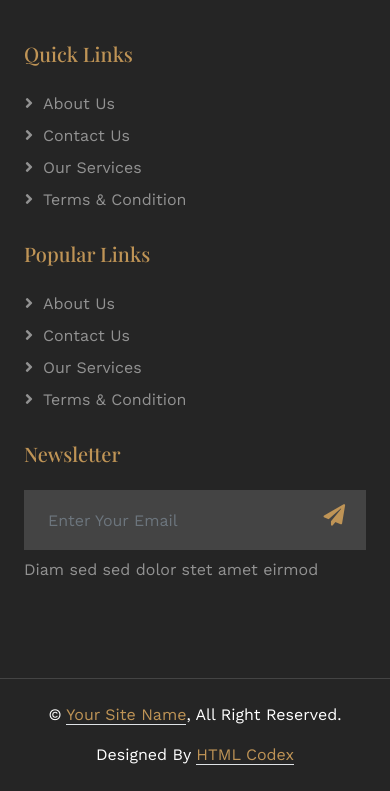
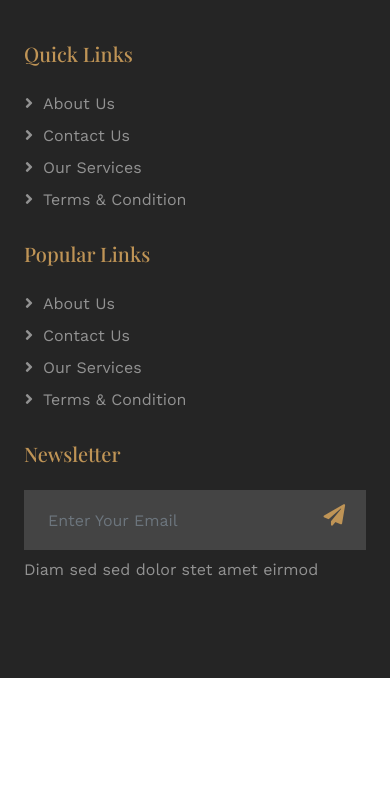
Before and after one commit to jaygupta-exe/shine-beauty-parlour, a website built with Vite: page index.html in a window 390 px wide. Shown: the part 8096-8887 px from the top of the page. After the commit the page ends 8774 px from the top, so only its background shows below. Built offline with nearby package versions, Linux system fonts and the light colour scheme.

Commit message:
Set up Vite dev environment and refined UI

```diff
--- a/index.html
+++ b/index.html
@@ -69,7 +69,7 @@
                     </div>
                     <a href="contact.html" class="nav-item nav-link">Contact</a>
                 </div>
-                <a class="btn btn-sm btn-primary" href="https://htmlcodex.com/downloading/?item=3597">Buy Pro Version</a>
+
             </div>
         </nav>
     </div>
@@ -349,28 +349,32 @@
             <div class="owl-carousel testimonial-carousel wow fadeIn" data-wow-delay="0.3s">
                 <div class="text-center bg-light p-4">
                     <i class="fa fa-quote-left fa-3x mb-3"></i>
-                    <p>Tempor erat elitr rebum at clita. Diam dolor diam ipsum sit diam amet diam et eos. Clita erat ipsum et lorem et sit.</p>
+                    <p>Tempor erat elitr rebum at clita. Diam dolor diam ipsum sit diam amet diam et eos. Clita erat
+                        ipsum et lorem et sit.</p>
                     <img class="img-fluid mx-auto border p-1 mb-3" src="img/testimonial-1.jpg" alt="">
                     <h4 class="mb-1">Client Name</h4>
                     <span>Profession</span>
                 </div>
                 <div class="text-center bg-light p-4">
                     <i class="fa fa-quote-left fa-3x mb-3"></i>
-                    <p>Tempor erat elitr rebum at clita. Diam dolor diam ipsum sit diam amet diam et eos. Clita erat ipsum et lorem et sit.</p>
+                    <p>Tempor erat elitr rebum at clita. Diam dolor diam ipsum sit diam amet diam et eos. Clita erat
+                        ipsum et lorem et sit.</p>
                     <img class="img-fluid mx-auto border p-1 mb-3" src="img/testimonial-2.jpg" alt="">
                     <h4 class="mb-1">Client Name</h4>
                     <span>Profession</span>
                 </div>
                 <div class="text-center bg-light p-4">
                     <i class="fa fa-quote-left fa-3x mb-3"></i>
-                    <p>Tempor erat elitr rebum at clita. Diam dolor diam ipsum sit diam amet diam et eos. Clita erat ipsum et lorem et sit.</p>
+                    <p>Tempor erat elitr rebum at clita. Diam dolor diam ipsum sit diam amet diam et eos. Clita erat
+                        ipsum et lorem et sit.</p>
                     <img class="img-fluid mx-auto border p-1 mb-3" src="img/testimonial-3.jpg" alt="">
                     <h4 class="mb-1">Client Name</h4>
                     <span>Profession</span>
                 </div>
                 <div class="text-center bg-light p-4">
                     <i class="fa fa-quote-left fa-3x mb-3"></i>
-                    <p>Tempor erat elitr rebum at clita. Diam dolor diam ipsum sit diam amet diam et eos. Clita erat ipsum et lorem et sit.</p>
+                    <p>Tempor erat elitr rebum at clita. Diam dolor diam ipsum sit diam amet diam et eos. Clita erat
+                        ipsum et lorem et sit.</p>
                     <img class="img-fluid mx-auto border p-1 mb-3" src="img/testimonial-4.jpg" alt="">
                     <h4 class="mb-1">Client Name</h4>
                     <span>Profession</span>
@@ -382,14 +386,16 @@
 
 
     <!-- Footer Start -->
-    <div class="container-fluid footer position-relative bg-dark text-white-50 py-5 mt-5 wow fadeIn" data-wow-delay="0.2s">
+    <div class="container-fluid footer position-relative bg-dark text-white-50 py-5 mt-5 wow fadeIn"
+        data-wow-delay="0.2s">
         <div class="container py-5">
             <div class="row g-5">
                 <div class="col-lg-6 pe-lg-5">
                     <a href="index.html" class="navbar-brand">
                         <h1 class="display-5 text-primary mb-0"><i class="bi bi-scissors"></i>Salone</h1>
                     </a>
-                    <p>Aliquyam sed elitr elitr erat sed diam ipsum eirmod eos lorem nonumy. Tempor sea ipsum diam  sed clita dolore eos dolores magna erat dolore sed stet justo et dolor.</p>
+                    <p>Aliquyam sed elitr elitr erat sed diam ipsum eirmod eos lorem nonumy. Tempor sea ipsum diam sed
+                        clita dolore eos dolores magna erat dolore sed stet justo et dolor.</p>
                     <p class="mb-2"><i class="fa fa-map-marker-alt me-2"></i>123 Street, New York, USA</p>
                     <p class="mb-2"><i class="fa fa-phone-alt me-2"></i>+012 345 67890</p>
                     <p><i class="fa fa-envelope me-2"></i>info@example.com</p>
@@ -434,23 +440,7 @@
     <!-- Footer End -->
 
 
-    <!-- Copyright Start -->
-    <div class="container-fluid bg-dark text-white border-top border-secondary py-4 wow fadeIn" data-wow-delay="0.1s">
-        <div class="container">
-            <div class="row">
-                <div class="col-md-6 text-center text-md-start mb-3 mb-md-0">
-                    &copy; <a class="border-bottom" href="#">Your Site Name</a>, All Right Reserved.
-                </div>
-                <div class="col-md-6 text-center text-md-end">
 
-                    <!--/*** The author’s attribution link must remain intact in the template. ***/-->
-                    <!--/*** If you wish to remove this credit link, please purchase the Pro Version . ***/-->
-                    Designed By <a class="border-bottom" href="https://htmlcodex.com">HTML Codex</a>
-                </div>
-            </div>
-        </div>
-    </div>
-    <!-- Copyright End -->
 
 
     <!-- Back to Top -->
```
Also changed, not shown: 1 other file.
